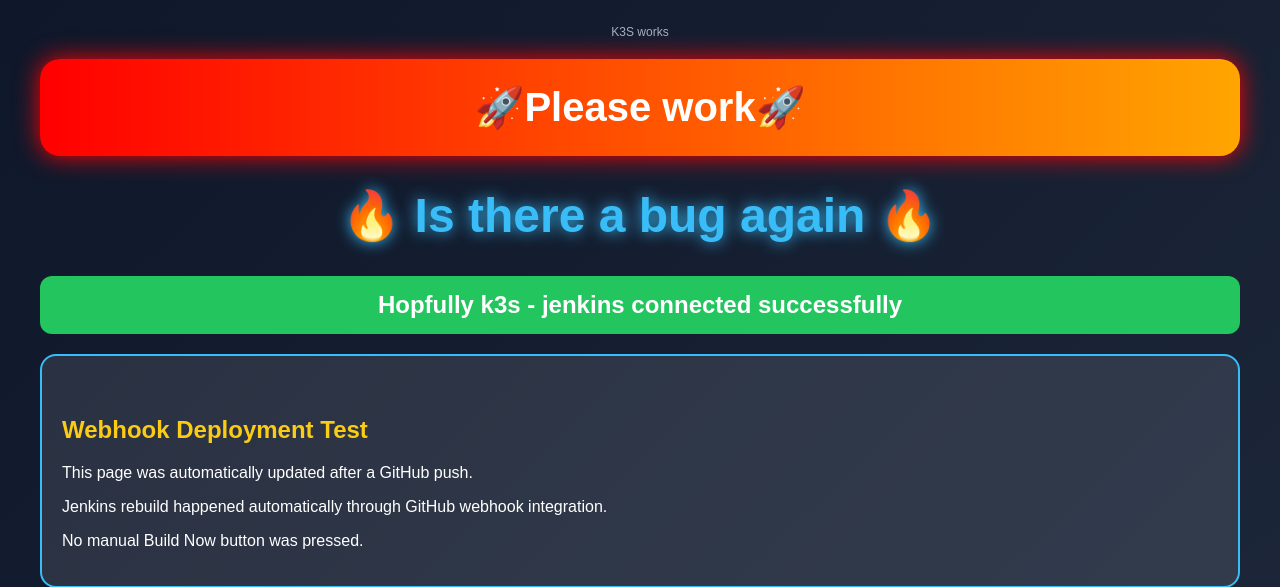
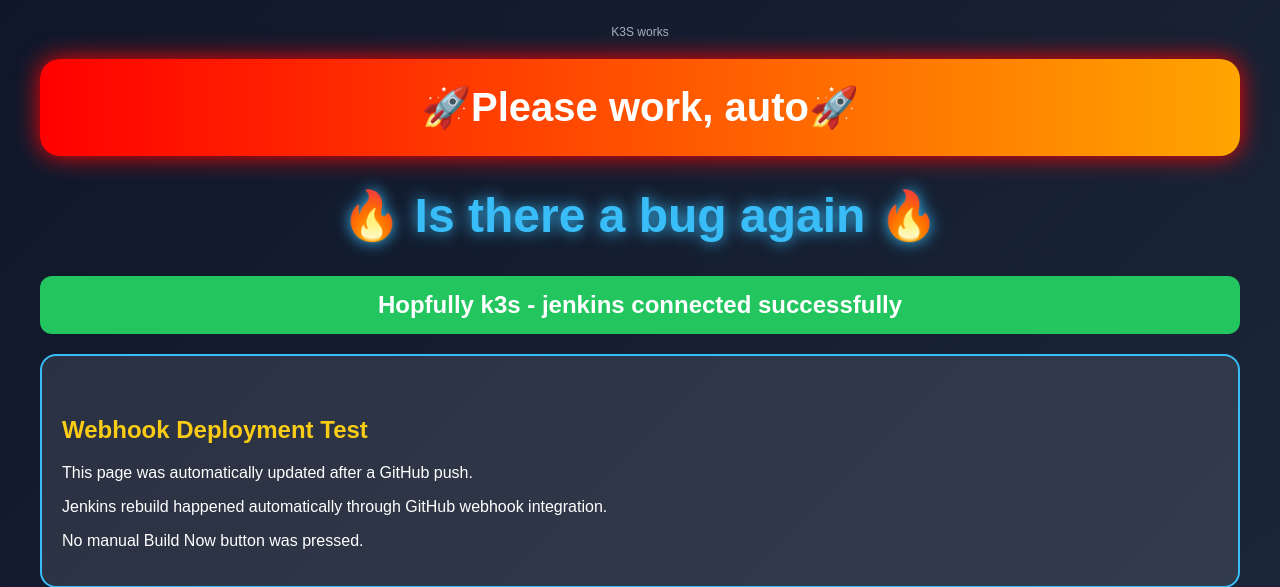
Before and after one commit to TassneemAmer/flask-notes-docker, a Flask app: page / in a window 1280 px wide. Shown: the top 587 px of the page. Run offline with Flask 3, Linux system fonts and the light colour scheme; data that the repository does not hold is empty.

Commit message:
Revise index.html layout and content
Updated the content and styles in index.html for better user experience.

```diff
--- a/app/templates/index.html
+++ b/app/templates/index.html
@@ -105,7 +105,7 @@
     margin-bottom: 30px;
     box-shadow: 0 0 25px red;
 ">
-    🚀Please work🚀
+    🚀Please work, auto🚀
 </div>
 
 <h1>🔥 Is there a bug again 🔥</h1>
```
